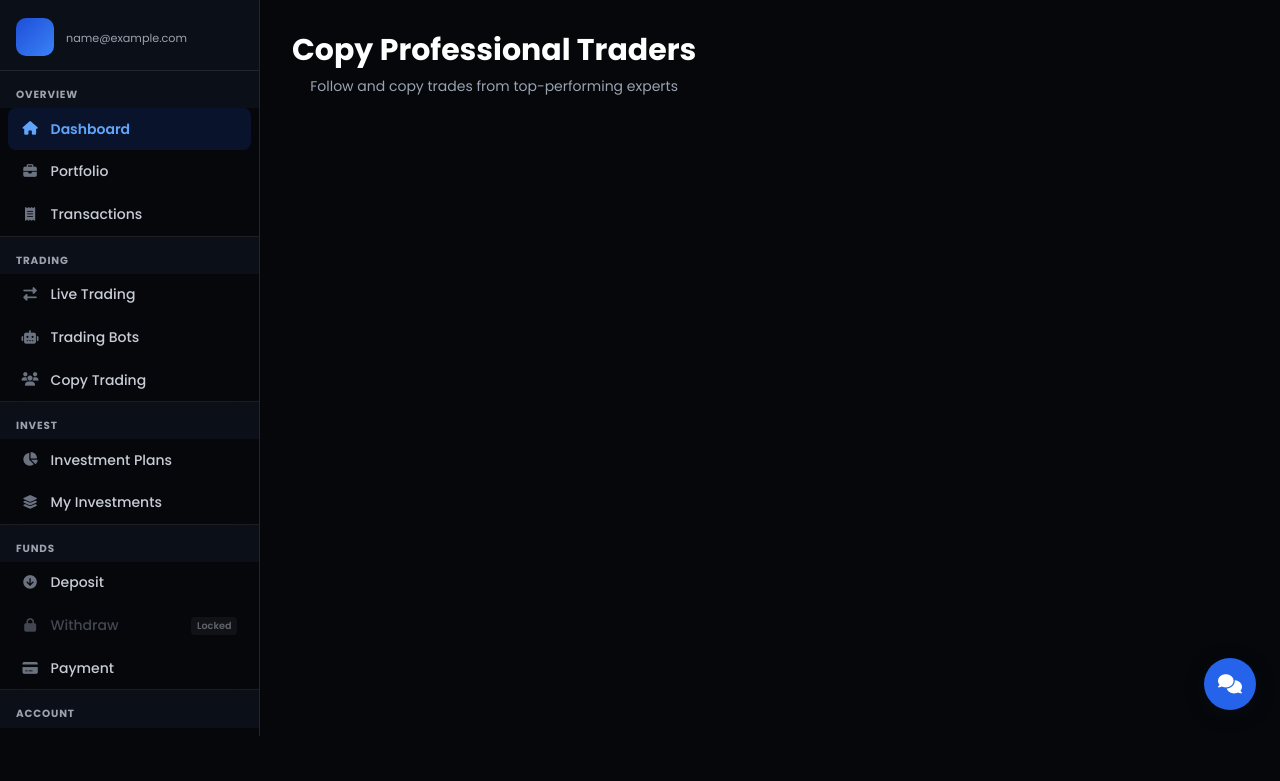
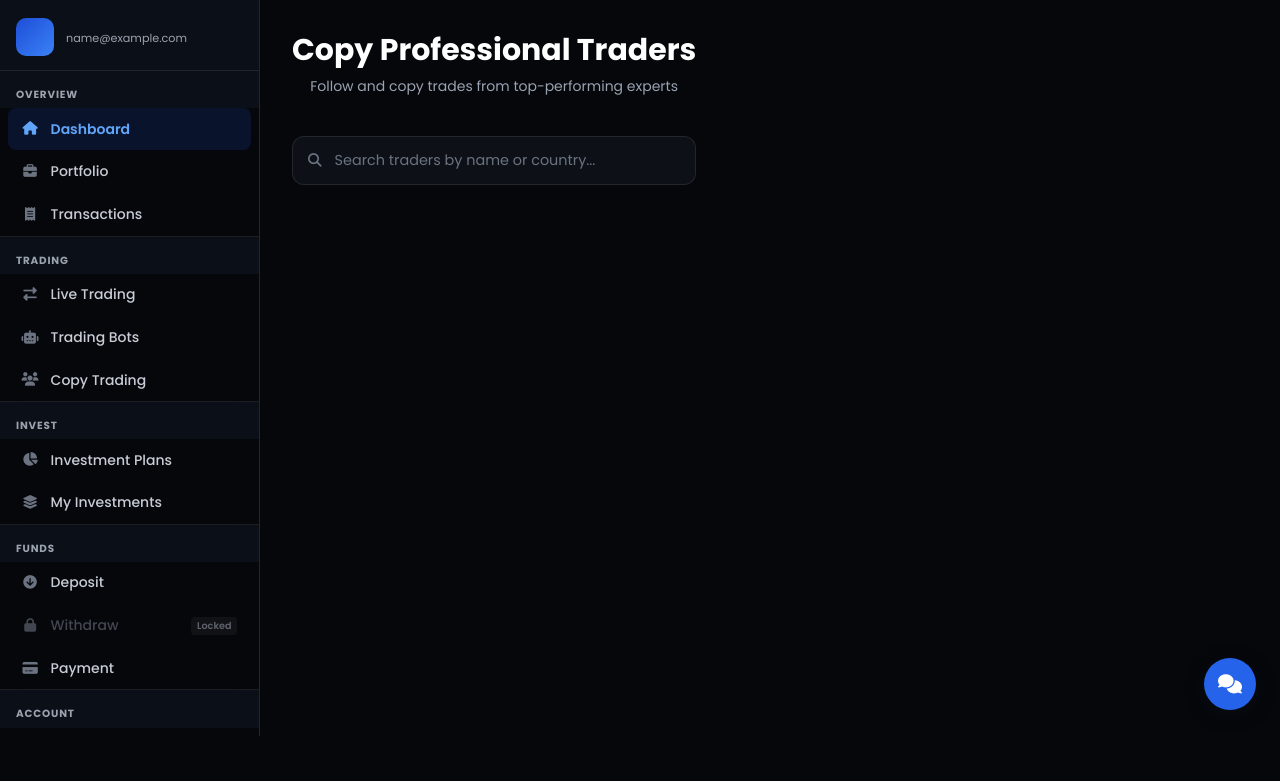
Before and after one commit to thecodeguy-eng/ifeanyi-, a Django app: page /copy-trading/ in a window 1280 px wide. Shown: the part 66-847 px from the top of the page. Run offline with Django 5.2, Linux system fonts and the light colour scheme; the visitor is signed in with stand-in values (Sample User, id 1); data comes from the database, SQL or seed files in the repository; data that the repository does not hold is empty; some libraries are stand-ins or nearby versions.

Commit message:
Add search bar to Copy Trading page
Filters trader cards client-side by name or country as the user
types, with a clear button and an empty-state message when nothing
matches.

Co-Authored-By: Claude Sonnet 5 <noreply@anthropic.com>

```diff
--- a/templates/copy_trading.html
+++ b/templates/copy_trading.html
@@ -8,6 +8,22 @@
 .modal-box { background:var(--bg-elevated); border:1px solid var(--border); border-radius:16px; width:100%; max-width:440px; overflow:hidden; box-shadow:0 20px 60px rgba(0,0,0,.6); }
 .form-input { width:100%; padding:.65rem 1rem 0.65rem 1.75rem; border:1px solid var(--border); border-radius:8px; font-size:.9rem; color:var(--text-main); background:rgba(255,255,255,.04); transition:all .2s; font-family:'Poppins',sans-serif; }
 .form-input:focus { outline:none; border-color:#4b5563; background:rgba(255,255,255,.07); }
+
+.trader-search-wrap { position:relative; max-width:420px; margin:0 auto 2rem auto; }
+.trader-search-wrap i.fa-search { position:absolute; left:1rem; top:50%; transform:translateY(-50%); color:var(--text-light); font-size:.85rem; }
+.trader-search-input {
+    width:100%; padding:.8rem 1rem .8rem 2.6rem; border-radius:12px;
+    border:1.5px solid var(--border); background:var(--bg-card); color:var(--text-main);
+    font-size:.9rem; font-family:'Poppins',sans-serif; transition:border-color .2s, background .2s;
+}
+.trader-search-input:focus { outline:none; border-color:#38bdf8; background:rgba(56,189,248,.05); }
+.trader-search-input::placeholder { color:var(--text-light); }
+.trader-search-clear {
+    position:absolute; right:.85rem; top:50%; transform:translateY(-50%);
+    color:var(--text-light); background:none; border:none; cursor:pointer; font-size:.85rem; display:none;
+}
+.trader-search-clear:hover { color:var(--text-main); }
+#no-trader-results { display:none; }
 
 /* ── Dark-theme utility overrides ─────────────────────── */
 .text-gray-900 { color: #fff !important; }
@@ -31,9 +47,19 @@
             <p class="text-gray-500 text-sm">Follow and copy trades from top-performing experts</p>
         </div>
 
-        <div class="grid grid-cols-1 md:grid-cols-2 lg:grid-cols-3 gap-5">
+        <div class="trader-search-wrap">
+            <i class="fas fa-search"></i>
+            <input type="text" id="trader-search" class="trader-search-input"
+                   placeholder="Search traders by name or country..." autocomplete="off"
+                   oninput="filterTraders(this.value)">
+            <button type="button" class="trader-search-clear" id="trader-search-clear" onclick="clearTraderSearch()">
+                <i class="fas fa-times-circle"></i>
+            </button>
+        </div>
+
+        <div class="grid grid-cols-1 md:grid-cols-2 lg:grid-cols-3 gap-5" id="traders-grid">
             {% for trader in traders %}
-            <div class="trader-card">
+            <div class="trader-card" data-name="{{ trader.name|lower }}" data-country="{{ trader.country|lower }}">
                 <!-- Trader Image -->
                 <div class="relative" style="padding-bottom:56%; background:linear-gradient(135deg,#1e3a5f,#1d4ed8);">
                     {% if trader.profile_image %}
@@ -86,6 +112,37 @@
             </div>
             {% endfor %}
         </div>
+
+        <div id="no-trader-results" class="text-center py-16">
+            <i class="fas fa-user-slash text-4xl text-gray-500 mb-4 block"></i>
+            <p class="text-gray-400">No traders match "<span id="no-trader-results-term"></span>".</p>
+        </div>
     </div>
 </section>
+
+<script>
+function filterTraders(term) {
+    term = term.trim().toLowerCase();
+    const cards = document.querySelectorAll('#traders-grid .trader-card');
+    let visibleCount = 0;
+
+    cards.forEach(card => {
+        const matches = !term || card.dataset.name.includes(term) || card.dataset.country.includes(term);
+        card.style.display = matches ? '' : 'none';
+        if (matches) visibleCount++;
+    });
+
+    document.getElementById('trader-search-clear').style.display = term ? 'block' : 'none';
+    document.getElementById('no-trader-results-term').textContent = term;
+    document.getElementById('no-trader-results').style.display = (term && visibleCount === 0) ? 'block' : 'none';
+    document.getElementById('traders-grid').style.display = (term && visibleCount === 0) ? 'none' : 'grid';
+}
+
+function clearTraderSearch() {
+    const input = document.getElementById('trader-search');
+    input.value = '';
+    filterTraders('');
+    input.focus();
+}
+</script>
 {% endblock %}
```
